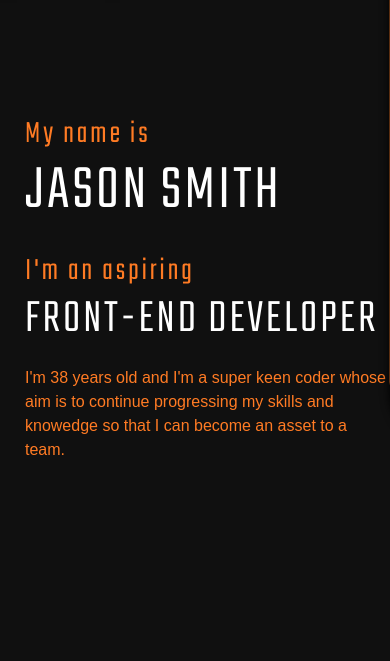
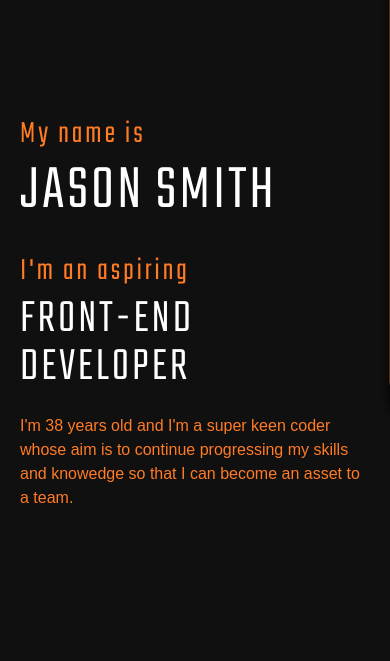
Before and after one commit to Jason-Smith-Code/portfolio-react, a React app: page / in a window 390 px wide. Shown: the part 128-789 px from the top of the page. Built offline with nearby package versions, Linux system fonts and the light colour scheme; grey boxes are pictures that could not be loaded.

Commit message:
Update Intro.scss
corrected some margins on mobile

```diff
--- a/src/app/sections/intro/Intro.scss
+++ b/src/app/sections/intro/Intro.scss
@@ -34,7 +34,7 @@
         }
         .intro-text-contanier {
             max-width: 400px;
-            margin-left: 25px;
+            margin: 0 20px;
             p.preHeading {
                 font-size: 2rem;
                 font-family: 'tekolight', Arial, Helvetica, sans-serif;
```
